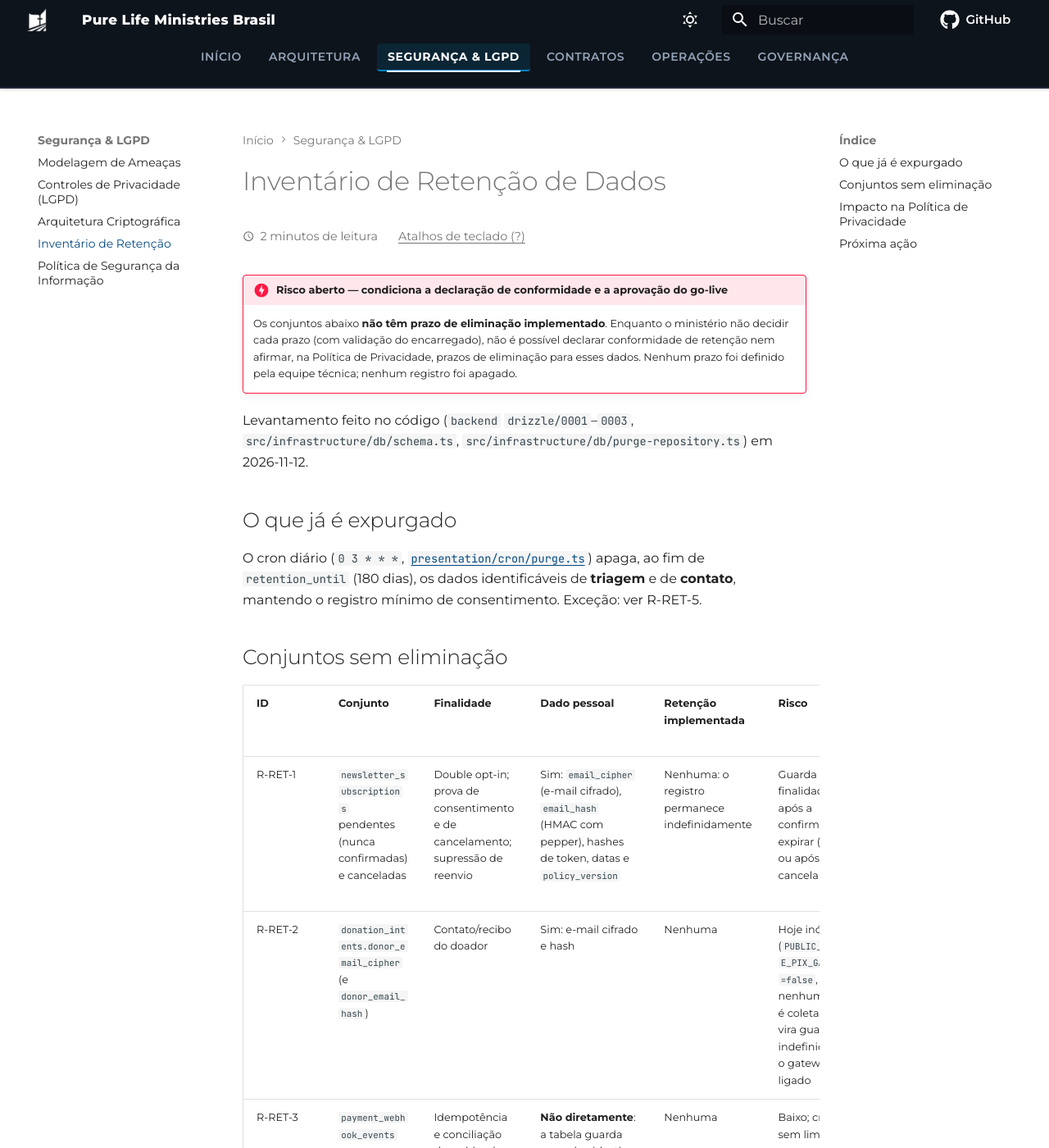
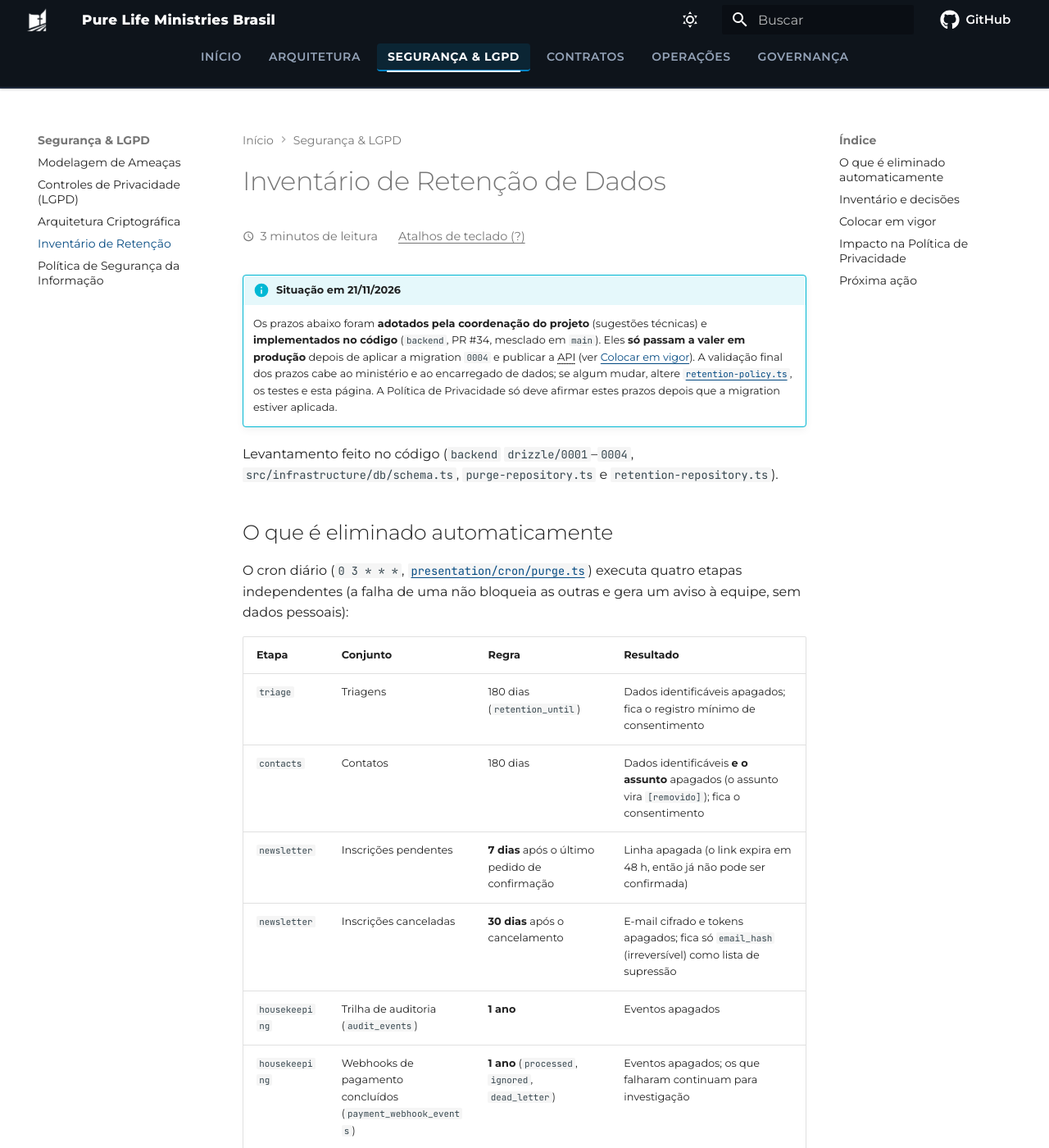
Before and after one commit to purelifeministriesbrasil/documentation, an MkDocs documentation site: the page built from docs/security/data-retention.md, in a window 1280 px wide and 1400 px high. Shown: the whole window at 82% size. Built offline with MkDocs 1.6.1 and Material for MkDocs 9.7.7, drawn with Linux system fonts in a browser that asks for light colours; comment, search, counter and statistics services are not loaded; some of the changed text lies outside the part shown.

Commit message:
docs(retencao): prazos adotados, implementacao e como colocar em vigor
Co-Authored-By: Claude Sonnet 5.5 <noreply@anthropic.com>

```diff
--- a/docs/security/data-retention.md
+++ b/docs/security/data-retention.md
@@ -1,38 +1,68 @@
 # Inventário de Retenção de Dados
 
-!!! danger "Risco aberto — condiciona a declaração de conformidade e a aprovação do go-live"
-    Os conjuntos abaixo **não têm prazo de eliminação implementado**. Enquanto o ministério não decidir cada
-    prazo (com validação do encarregado), não é possível declarar conformidade de retenção nem afirmar, na
-    Política de Privacidade, prazos de eliminação para esses dados. Nenhum prazo foi definido pela equipe
-    técnica; nenhum registro foi apagado.
+!!! info "Situação em 21/11/2026"
+    Os prazos abaixo foram **adotados pela coordenação do projeto** (sugestões técnicas) e **implementados no
+    código** (`backend`, PR #34, mesclado em `main`). Eles **só passam a valer em produção** depois de aplicar a
+    migration `0004` e publicar a API (ver [Colocar em vigor](#colocar-em-vigor)). A validação final dos prazos
+    cabe ao ministério e ao encarregado de dados; se algum mudar, altere
+    [`retention-policy.ts`](https://github.com/purelifeministriesbrasil/backend/blob/main/src/application/retention-policy.ts),
+    os testes e esta página. A Política de Privacidade só deve afirmar estes prazos depois que a migration estiver
+    aplicada.
 
-Levantamento feito no código (`backend` `drizzle/0001`–`0003`, `src/infrastructure/db/schema.ts`,
-`src/infrastructure/db/purge-repository.ts`) em 2026-11-12.
+Levantamento feito no código (`backend` `drizzle/0001`–`0004`, `src/infrastructure/db/schema.ts`,
+`purge-repository.ts` e `retention-repository.ts`).
 
-## O que já é expurgado
+## O que é eliminado automaticamente
 
 O cron diário (`0 3 * * *`, [`presentation/cron/purge.ts`](https://github.com/purelifeministriesbrasil/backend/blob/main/src/presentation/cron/purge.ts))
-apaga, ao fim de `retention_until` (180 dias), os dados identificáveis de **triagem** e de **contato**,
-mantendo o registro mínimo de consentimento. Exceção: ver R-RET-5.
+executa quatro etapas independentes (a falha de uma não bloqueia as outras e gera um aviso à equipe, sem dados
+pessoais):
 
-## Conjuntos sem eliminação
+| Etapa | Conjunto | Regra | Resultado |
+|---|---|---|---|
+| `triage` | Triagens | 180 dias (`retention_until`) | Dados identificáveis apagados; fica o registro mínimo de consentimento |
+| `contacts` | Contatos | 180 dias | Dados identificáveis **e o assunto** apagados (o assunto vira `[removido]`); fica o consentimento |
+| `newsletter` | Inscrições pendentes | **7 dias** após o último pedido de confirmação | Linha apagada (o link expira em 48 h, então já não pode ser confirmada) |
+| `newsletter` | Inscrições canceladas | **30 dias** após o cancelamento | E-mail cifrado e tokens apagados; fica só `email_hash` (irreversível) como lista de supressão |
+| `housekeeping` | Trilha de auditoria (`audit_events`) | **1 ano** | Eventos apagados |
+| `housekeeping` | Webhooks de pagamento concluídos (`payment_webhook_events`) | **1 ano** (`processed`, `ignored`, `dead_letter`) | Eventos apagados; os que falharam continuam para investigação |
 
-| ID | Conjunto | Finalidade | Dado pessoal | Retenção implementada | Risco | Decisão institucional necessária |
-|---|---|---|---|---|---|---|
-| R-RET-1 | `newsletter_subscriptions` pendentes (nunca confirmadas) e canceladas | Double opt-in; prova de consentimento e de cancelamento; supressão de reenvio | Sim: `email_cipher` (e-mail cifrado), `email_hash` (HMAC com pepper), hashes de token, datas e `policy_version` | Nenhuma: o registro permanece indefinidamente | Guarda sem finalidade após a confirmação expirar (48 h) ou após o cancelamento | Prazo para pendentes; o que manter após cancelamento (ex.: só o hash, para não reenviar) e por quanto tempo |
-| R-RET-2 | `donation_intents.donor_email_cipher` (e `donor_email_hash`) | Contato/recibo do doador | Sim: e-mail cifrado e hash | Nenhuma | Hoje inócuo (`PUBLIC_ENABLE_PIX_GATEWAY=false`, nenhum dado é coletado); vira guarda indefinida se o gateway for ligado | Prazo de guarda considerando obrigações fiscais e contábeis |
-| R-RET-3 | `payment_webhook_events` | Idempotência e conciliação de webhooks | **Não diretamente**: a tabela guarda provedor, id e tipo do evento, status, tentativas e código de erro — sem payload | Nenhuma | Baixo; cresce sem limite | Prazo de guarda operacional |
-| R-RET-4 | `audit_events` | Trilha de acessos pastorais, alterações de status e alertas de expurgo | Sim: `actor` (identificação do operador), `reason` (texto livre da justificativa), `entity_id`, `ip_hash` (pseudonimizado), `metadata` | Nenhuma | Trilha cresce sem limite; a justificativa pode conter dado de titular | Prazo de guarda (equilíbrio entre responsabilização e minimização) |
-| R-RET-5 | `contact_submissions.subject` | Assunto escolhido no formulário de contato | Potencialmente: texto em claro (2–100 caracteres) | **Permanece em claro após o expurgo** — a coluna é `NOT NULL` e o expurgo não a altera | Dado pessoal digitado no assunto sobrevive ao expurgo do restante | Autorizar sobrescrever com valor neutro no expurgo (exige ajuste de código e, possivelmente, migration) |
+Quem se inscreve de novo depois de ter sido anonimizado reabre o consentimento (confirmação por e-mail) e volta a
+ter o e-mail guardado cifrado, como em uma inscrição nova.
+
+## Inventário e decisões
+
+| ID | Conjunto | Dado pessoal | Decisão | Estado |
+|---|---|---|---|---|
+| R-RET-1 | `newsletter_subscriptions` | `email_cipher`, `email_hash`, hashes de token | Pendentes 7 dias; canceladas 30 dias, mantendo só o hash | Implementado; **vale após a migration `0004`** |
+| R-RET-2 | `donation_intents.donor_email_cipher` | E-mail cifrado do doador | **Sem decisão**: só existe se o gateway de pagamento for ligado (`PUBLIC_ENABLE_PIX_GATEWAY=false` hoje); decidir com o contador antes de ligar | Não aplicável hoje |
+| R-RET-3 | `payment_webhook_events` | Não diretamente (sem payload) | 1 ano para eventos concluídos | Implementado; vale após a `0004` (índice) |
+| R-RET-4 | `audit_events` | `actor`, `reason` (texto livre), `ip_hash`, `metadata` | 1 ano | Implementado; vale após a `0004` (índice) |
+| R-RET-5 | `contact_submissions.subject` | Texto livre em claro (2–100 caracteres) | Apagar junto com o restante (valor neutro `[removido]`) | Implementado (não exige migration) |
+
+## Colocar em vigor
+
+Ordem obrigatória (a API nova usa a coluna `purged_at`):
+
+1. **Backup** do banco (`./go-live-final.sh production backup`; exige as autorizações do operador).
+2. **Migration `0004`** (`./go-live-final.sh production migrate`): aditiva; relaxa `NOT NULL` do e-mail cifrado,
+   adiciona `purged_at`, duas `CHECK` e quatro índices.
+3. **Deploy API** (Actions → Deploy API → destino `domain`).
+4. Conferir no log do Worker o evento `cron.purge_completed` na próxima execução (03:00 UTC) e que
+   `failedSteps` está vazio.
+
+Reversão: a migration é aditiva e reversível; para voltar, publique a versão anterior da API (que ignora
+`purged_at`). Linhas já anonimizadas não são restauráveis (o e-mail foi apagado de propósito).
 
 ## Impacto na Política de Privacidade
 
-O rascunho da política (frontend#14) mantém esses prazos como campos `[PREENCHER]`, e a trava de
-placeholders impede publicar a política enquanto houver lacunas. A frase sobre contato e triagem
-("os dados que identificam você são apagados automaticamente") precisa considerar R-RET-5.
+A política deve citar os prazos acima (180 dias para triagem e contato; 7 e 30 dias para a newsletter; 1 ano para
+a trilha de auditoria) e **não** pode afirmar prazo para dados de doadores enquanto o gateway estiver desligado.
+O PR frontend#14 mantém os demais campos como `[PREENCHER]` (dados da instituição, encarregado e escolhas
+jurídicas), e a trava de placeholders impede a publicação enquanto houver lacunas.
 
 ## Próxima ação
 
-1. Diretoria e encarregado decidem os prazos de R-RET-1 a R-RET-5.
-2. Engenharia implementa o expurgo correspondente (com testes) e atualiza esta página.
-3. A política é preenchida com os prazos decididos.
+1. Aplicar a `0004` e publicar a API (autorização do operador).
+2. Diretoria e encarregado validam os prazos e preenchem os campos da política.
+3. Atualizar esta página com a data em que a retenção entrou em vigor.
```
Also changed, not shown: docs/operations/backup-recovery.md (+1 -1 lines), docs/operations/go-live-checklist.md (+2 -2 lines).
